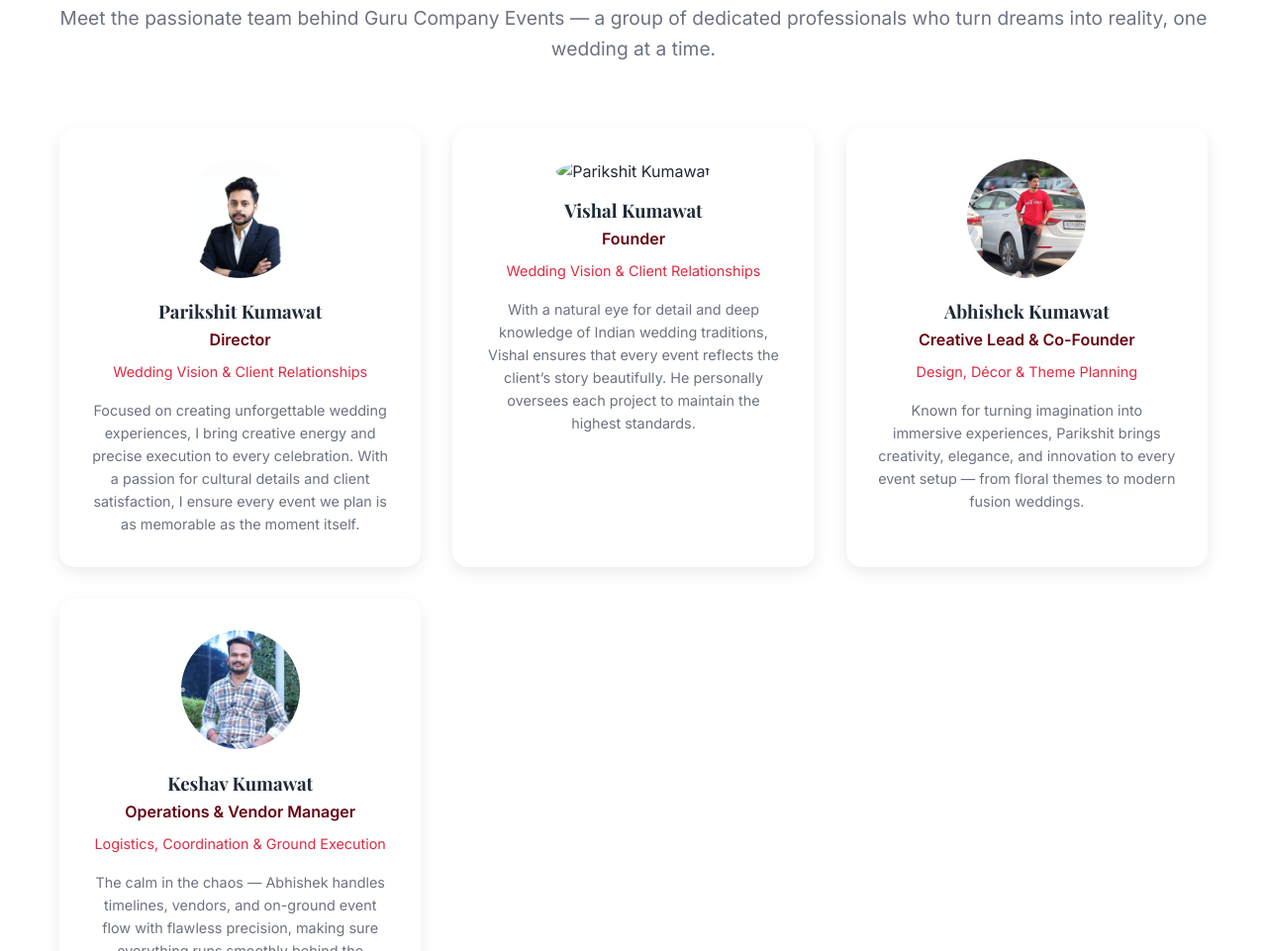
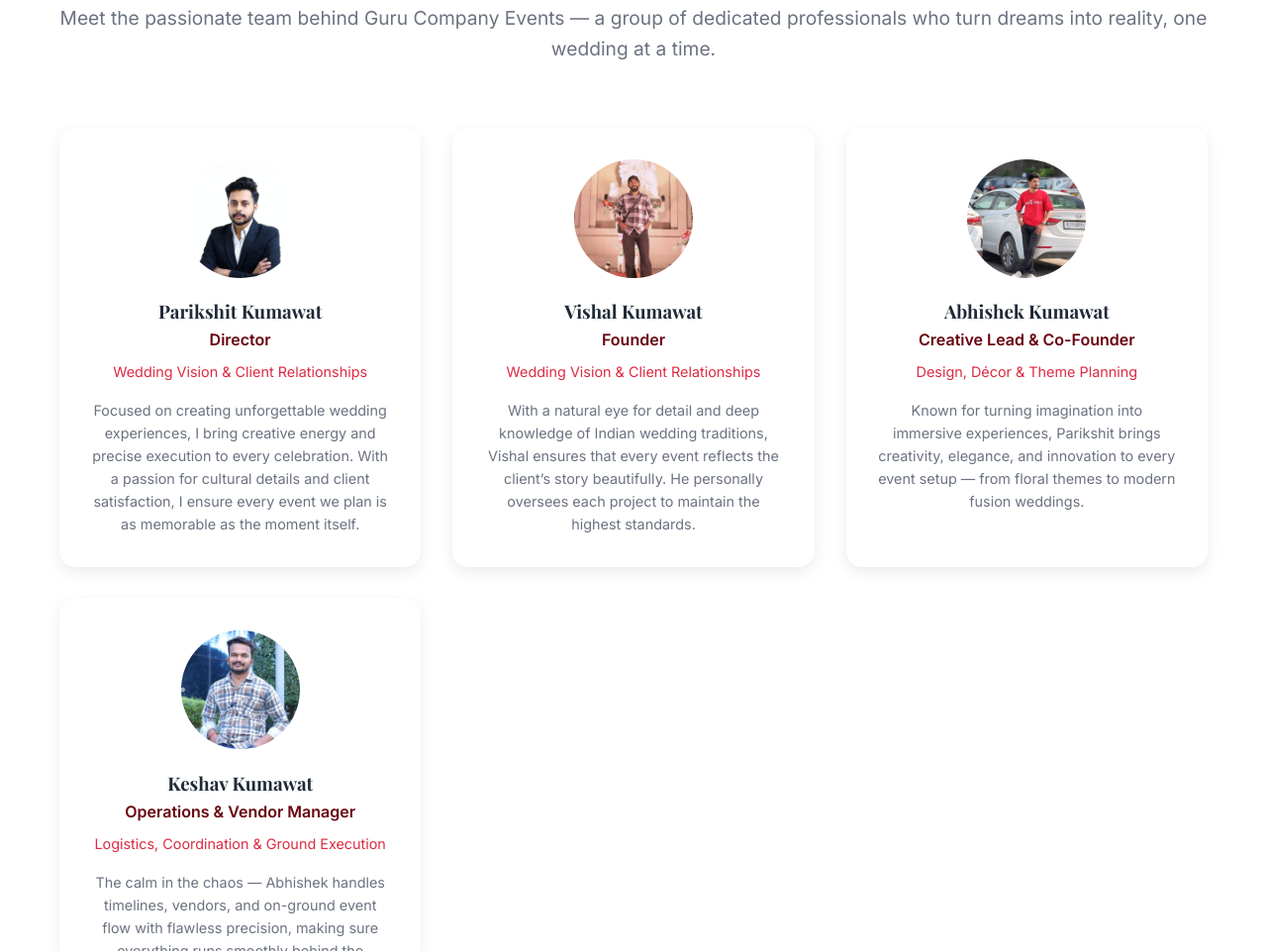
Before and after one commit to Parikshitkumawat/GuruCompanyEvent, a plain HTML site: page about.html in a window 1280 px wide. Shown: the part 3118-4079 px from the top of the page at 99% size. Drawn offline with nearby package versions, Linux system fonts and the light colour scheme.

Commit message:
Update about.html

```diff
--- a/about.html
+++ b/about.html
@@ -226,7 +226,7 @@
                     <p style="color: var(--text-gray); font-size: 0.9rem;">Focused on creating unforgettable wedding experiences, I bring creative energy and precise execution to every celebration. With a passion for cultural details and client satisfaction, I ensure every event we plan is as memorable as the moment itself.</p>
                 </div>
                 <div class="testimonial-card fade-in" style="text-align: center;">
-                    <img src="/G" alt="Parikshit Kumawat"
+                    <img src="GCE TEMA PHOTOS/3.jpg" alt="Parikshit Kumawat"
                         style="width: 120px; height: 120px; border-radius: 50%; margin: 0 auto 1rem;">
                     <h3 style="margin-bottom: 0.25rem;">Vishal Kumawat</h3>
                     <p style="color: var(--primary-color); font-weight: 600; margin-bottom: 0.5rem;">Founder
```
